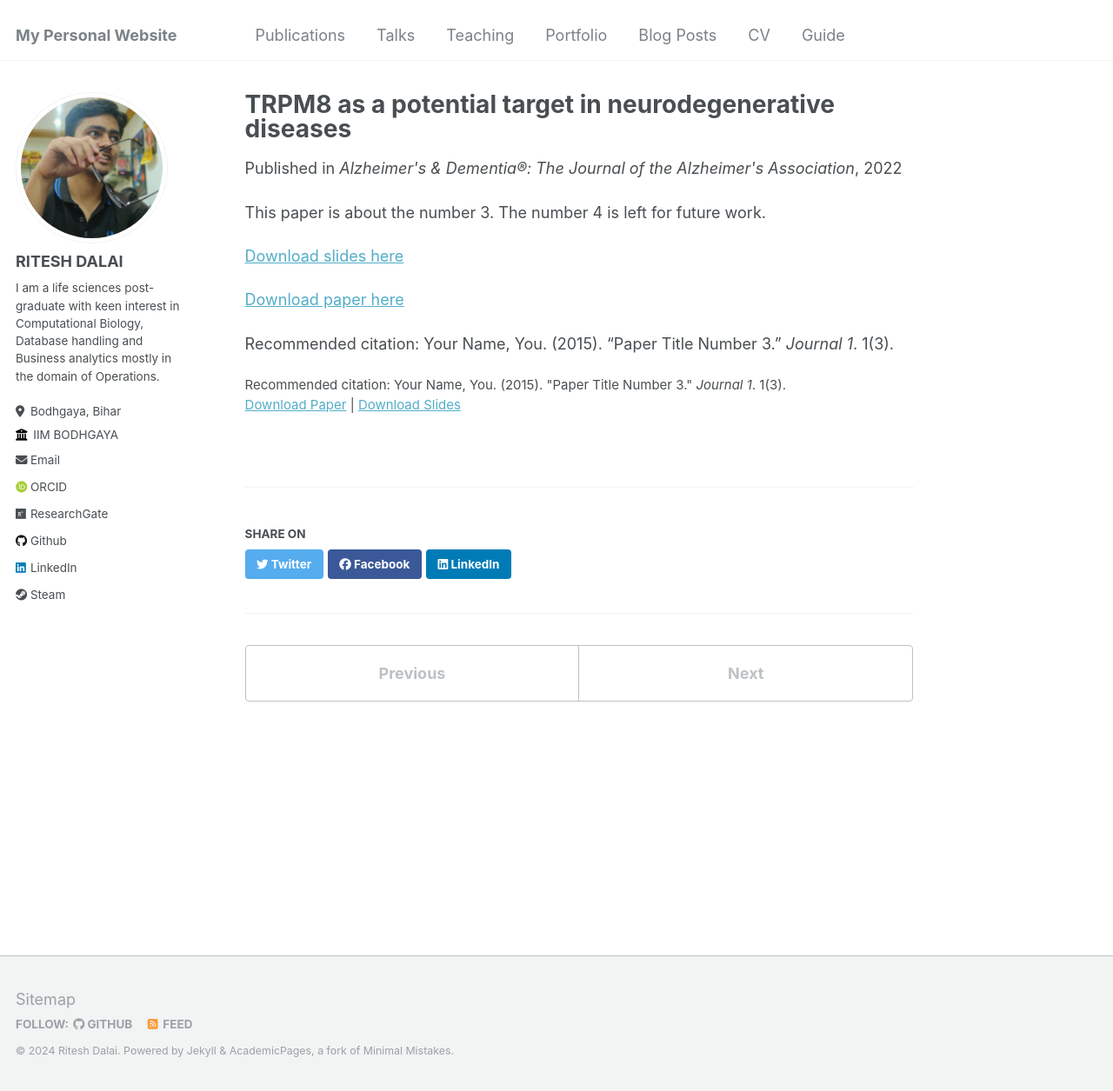
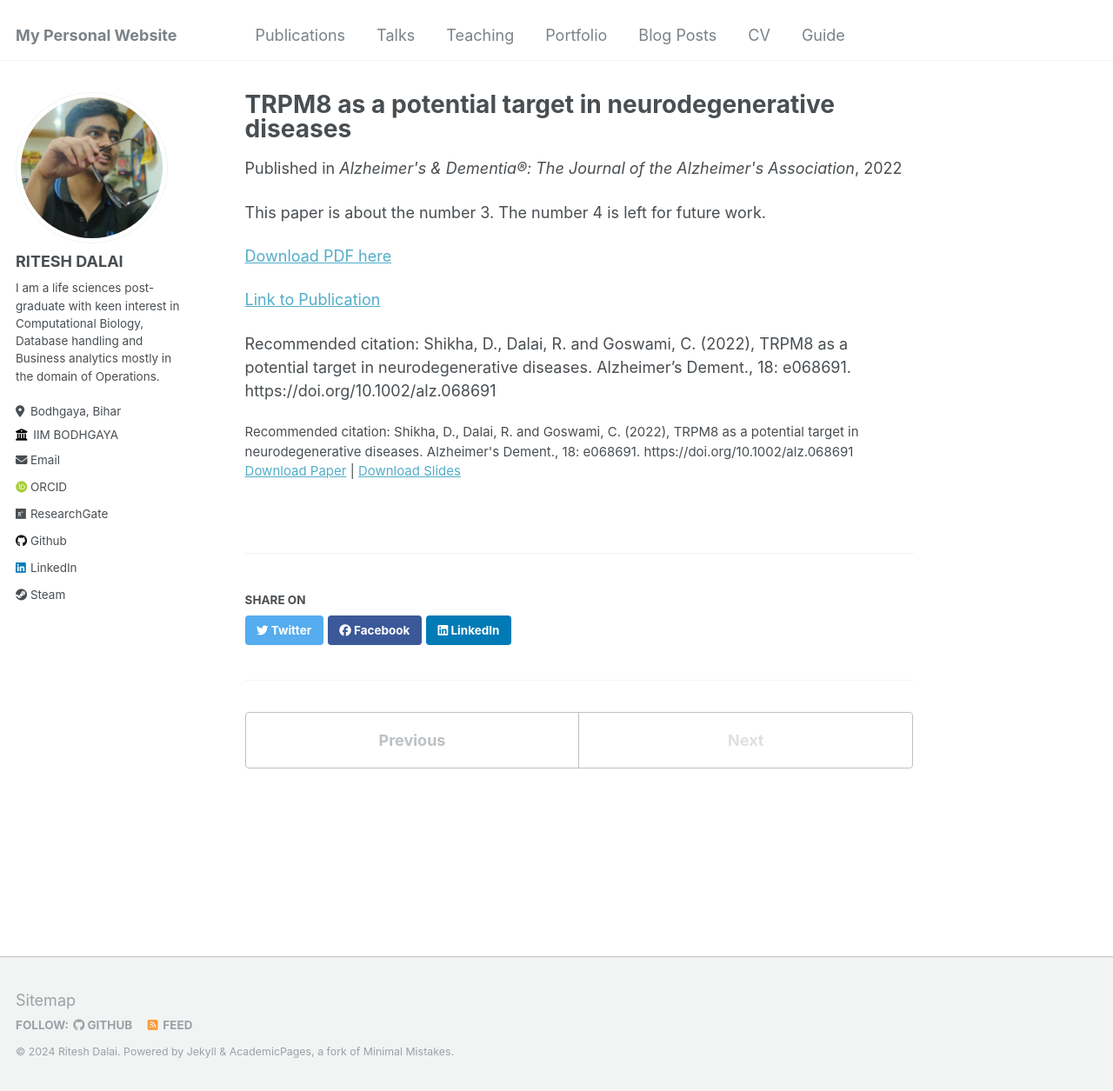
Before and after one commit to osoi-sloth/osoi-sloth.github.io, a Jekyll site: the page built from _publications/2022-12-20-TRPM8 as a potential target in neurodegenerative diseases.md, in a window 1280 px wide and 1255 px high. Shown: the whole window at 87% size. Built offline with Jekyll 4.4.1, drawn with Linux system fonts in a browser that asks for light colours; some web fonts are replaced.

Commit message:
modified:   _pages/about.md 	new file:   _publications/2022-03-24-Role of LWI residues in channel gating of TRPV1.md 	deleted:    _publications/2022-03-24-Role of LWI residuesin channel gating of TRPV1.md 	modified:   _publications/2022-07-30-Cytochrome C forms complexes with TRPV4.md 	modified:   _publications/2022-12-20-TRPM8 as a potential target in neurodegenerative diseases.md 	deleted:    _publications/2024-07-30-LWI residues of TRPM8 have diverse effect on healt disorders.md 	renamed:    files/paper3.pdf -> files/TRPM8-Alz.pdf 	deleted:    files/paper1.pdf 	deleted:    files/paper2.pdf 	deleted:    files/slides1.pdf 	deleted:    files/slides2.pdf 	deleted:    files/slides3.pdf 	modified:   markdown_generator/publications.ipynb 	modified:   markdown_generator/publications.tsv

```diff
--- a/_publications/2022-12-20-TRPM8 as a potential target in neurodegenerative diseases.md
+++ b/_publications/2022-12-20-TRPM8 as a potential target in neurodegenerative diseases.md
@@ -5,14 +5,14 @@ permalink: /publication/2022-12-20-TRPM8 as a potential target in neurodegenerat
 excerpt: 'This paper is about the number 3. The number 4 is left for future work.'
 date: 2022-12-20
 venue: 'Alzheimer&apos;s &amp; Dementia®: The Journal of the Alzheimer&apos;s Association'
-slidesurl: 'http://academicpages.github.io/files/slides3.pdf'
-paperurl: 'http://academicpages.github.io/files/paper3.pdf'
-citation: 'Your Name, You. (2015). &quot;Paper Title Number 3.&quot; <i>Journal 1</i>. 1(3).'
+slidesurl: 'http://osoi-sloth.github.io/files/TRPM8-Alz.pdf'
+paperurl: 'https://alz-journals.onlinelibrary.wiley.com/doi/10.1002/alz.068691'
+citation: 'Shikha, D., Dalai, R. and Goswami, C. (2022), TRPM8 as a potential target in neurodegenerative diseases. Alzheimer&apos;s Dement., 18: e068691. https://doi.org/10.1002/alz.068691'
 ---
 This paper is about the number 3. The number 4 is left for future work.
 
-[Download slides here](http://academicpages.github.io/files/slides3.pdf)
+[Download PDF here](http://osoi-sloth.github.io/files/TRPM8-Alz.pdf)
 
-[Download paper here](http://academicpages.github.io/files/paper3.pdf)
+[Link to Publication](https://alz-journals.onlinelibrary.wiley.com/doi/10.1002/alz.068691)
 
-Recommended citation: Your Name, You. (2015). "Paper Title Number 3." <i>Journal 1</i>. 1(3).
+Recommended citation: Shikha, D., Dalai, R. and Goswami, C. (2022), TRPM8 as a potential target in neurodegenerative diseases. Alzheimer's Dement., 18: e068691. https://doi.org/10.1002/alz.068691
```
Also changed, not shown: _pages/about.md (+2 -2 lines), _publications/2022-03-24-Role of LWI residues in channel gating of TRPV1.md (added, +18 -0 lines), _publications/2022-03-24-Role of LWI residuesin channel gating of TRPV1.md (deleted, +0 -18 lines), _publications/2022-07-30-Cytochrome C forms complexes with TRPV4.md (+4 -7 lines), _publications/2024-07-30-LWI residues of TRPM8 have diverse effect on healt disorders.md (deleted, +0 -18 lines), markdown_generator/publications.tsv (+3 -4 lines), 8 other files.
